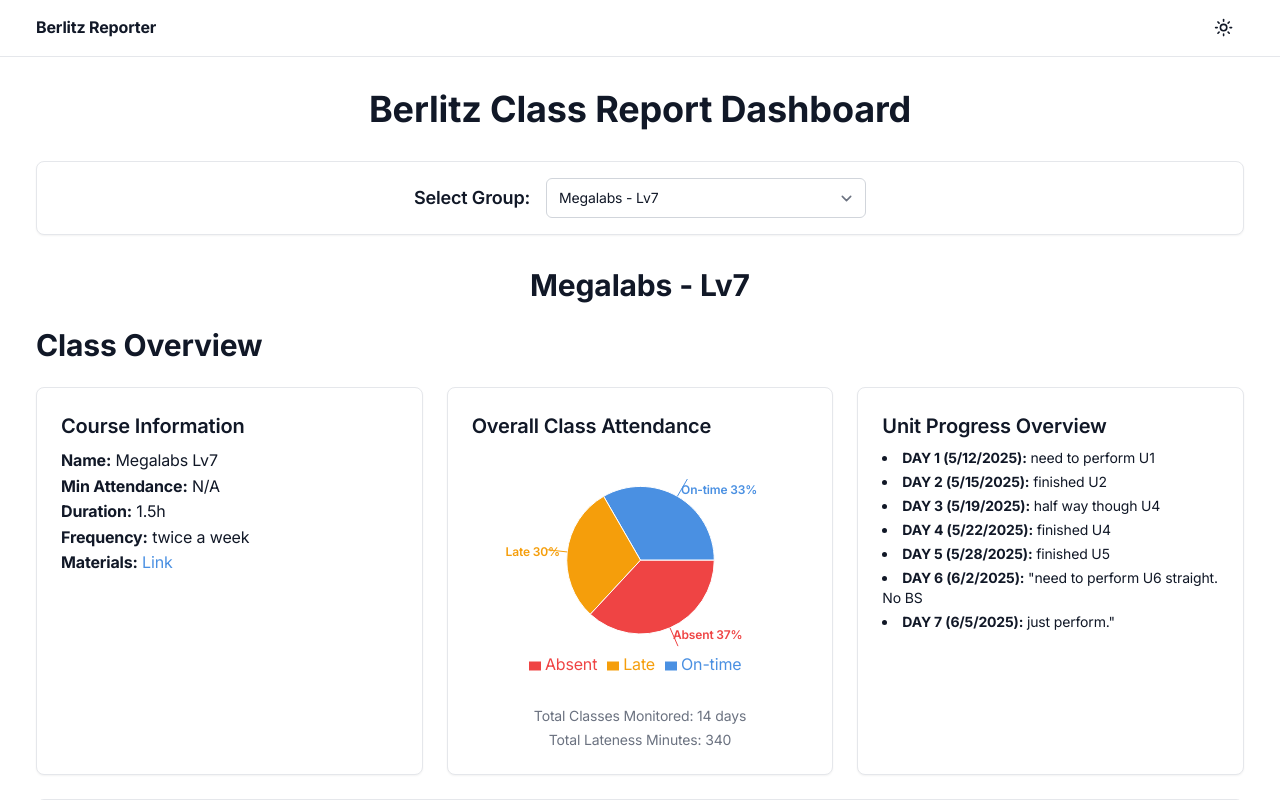
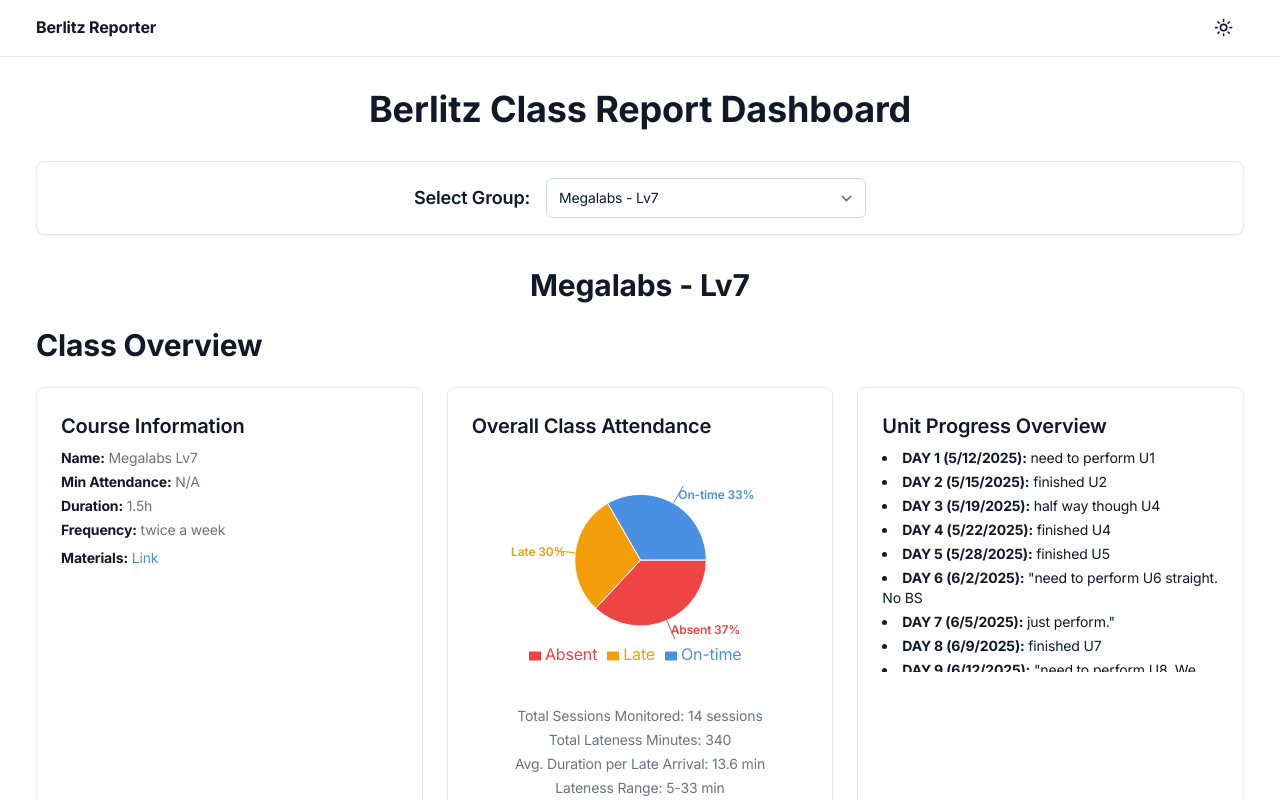
Before and after one commit to jf8989/berlitz-report, a Next.js app: page / in a window 1280 px wide. Shown: the top 800 px of the page. Built offline with nearby package versions, Linux system fonts and the light colour scheme.

Commit message:
refactor OverviewDashboard component; enhance lateness statistics calculations and improve tooltip styling

```diff
--- a/src/app/groups/[groupId]/students/[studentName]/page.tsx
+++ b/src/app/groups/[groupId]/students/[studentName]/page.tsx
@@ -1,6 +1,6 @@
 /* eslint-disable @typescript-eslint/no-unused-vars */
 // src/app/groups/[groupId]/students/[studentName]/page.tsx
-// This is a Server Component that will dynamically generate reports.
+"use client"; // This component uses recharts which requires client-side rendering
 
 import React from "react";
 import {
@@ -8,7 +8,7 @@
   ParsedBerlitzData,
   AttendanceRecord,
 } from "@/lib/dataParser";
-import { rawBerlitzGroups } from "@/data/berlitzData"; // Import all raw group data
+import { rawBerlitzGroups } from "@/data/berlitzData";
 import { Card } from "@/components/ui/Card";
 import Link from "next/link";
 import {
@@ -22,17 +22,12 @@
 
 interface StudentReportPageProps {
   params: {
-    groupId: string; // Matches [groupId] in the path
-    studentName: string; // Matches [studentName] in the path
+    groupId: string;
+    studentName: string;
   };
 }
 
-// Color scheme for charts
-const COLORS = ["var(--primary)", "var(--accent)", "var(--destructive)"];
-
 // Function to generate static paths for all students across all groups
-// This is for Static Site Generation (SSG) in Next.js.
-// It tells Next.js which paths to pre-render at build time.
 export async function generateStaticParams() {
   const allParsedData: ParsedBerlitzData[] =
     parseAllGroupsData(rawBerlitzGroups);
@@ -41,24 +36,28 @@
   allParsedData.forEach((group) => {
     group.metadata.studentNames.forEach((studentName) => {
       params.push({
-        groupId: encodeURIComponent(group.groupName), // URL-encode the group name
-        studentName: encodeURIComponent(studentName), // URL-encode the student name
+        groupId: encodeURIComponent(group.groupName),
+        studentName: encodeURIComponent(studentName),
       });
     });
   });
   return params;
 }
 
-export default function StudentReportPage({ params }: StudentReportPageProps) {
+const StudentReportPage = ({ params }: StudentReportPageProps) => {
   const { groupId, studentName } = params;
-  const decodedGroupId = decodeURIComponent(groupId); // Decode URL-encoded parts
+  const decodedGroupId = decodeURIComponent(groupId);
   const decodedStudentName = decodeURIComponent(studentName);
 
-  // Parse all data to find the specific group and student
-  const allParsedData: ParsedBerlitzData[] =
-    parseAllGroupsData(rawBerlitzGroups);
-  const currentGroupData = allParsedData.find(
-    (group) => group.groupName === decodedGroupId
+  // Note: For a client component, data fetching would ideally use a hook like `useSWR` or `react-query`.
+  // Since our data is static, we can parse it directly here.
+  const allParsedData: ParsedBerlitzData[] = React.useMemo(
+    () => parseAllGroupsData(rawBerlitzGroups),
+    []
+  );
+  const currentGroupData = React.useMemo(
+    () => allParsedData.find((group) => group.groupName === decodedGroupId),
+    [allParsedData, decodedGroupId]
   );
 
   if (!currentGroupData) {
@@ -93,7 +92,7 @@
         </h1>
         <Card className="p-6">
           <p className="text-lg text-muted-foreground">
-            No attendance data found for student:{" "}
+            No attendance data for student:{" "}
             <span className="font-semibold text-foreground">
               {decodedStudentName}
             </span>{" "}
@@ -111,9 +110,7 @@
     );
   }
 
-  // Calculate student-specific attendance stats
-  const totalClassesTrackedForStudent = studentRecords.length;
-  const presentCount = studentRecords.filter(
+  const onTimeCount = studentRecords.filter(
     (rec) => rec.status === "On-time"
   ).length;
   const absentCount = studentRecords.filter(
@@ -126,32 +123,38 @@
     (sum, rec) => sum + rec.minutesLate,
     0
   );
+  const totalSessionsTrackedForStudent = studentRecords.length;
 
   const attendanceRate =
-    totalClassesTrackedForStudent > 0
+    totalSessionsTrackedForStudent > 0
       ? (
-          ((presentCount + lateCount) / totalClassesTrackedForStudent) *
+          ((onTimeCount + lateCount) / totalSessionsTrackedForStudent) *
           100
-        ).toFixed(2)
+        ).toFixed(1)
       : "N/A";
 
-  // Parse attendance minimum from string, e.g., "60% attendance min to pass" -> 60
   const attendanceMinMatch =
     currentGroupData.metadata.attendanceMin.match(/(\d+)%/);
   const requiredMinAttendance = attendanceMinMatch
     ? parseInt(attendanceMinMatch[1], 10)
     : 0;
-
   const complianceStatus =
     parseFloat(attendanceRate) >= requiredMinAttendance
       ? "Meets Requirement"
       : "Does Not Meet Requirement";
 
   const studentAttendanceData = [
-    { name: "On-time", value: presentCount, fill: COLORS[0] },
-    { name: "Late", value: lateCount, fill: COLORS[1] },
-    { name: "Absent", value: absentCount, fill: COLORS[2] },
+    { name: "On-time", value: onTimeCount, fill: "var(--primary)" },
+    { name: "Late", value: lateCount, fill: "var(--warning)" },
+    { name: "Absent", value: absentCount, fill: "var(--destructive)" },
   ];
+
+  const tooltipStyle = {
+    backgroundColor: "var(--background)",
+    color: "var(--foreground)",
+    border: "1px solid var(--border)",
+    borderRadius: "var(--radius)",
+  };
 
   return (
     <main className="container mx-auto py-8 px-4">
@@ -167,43 +170,51 @@
           <h2 className="text-xl font-semibold mb-2 text-foreground">
             Summary
           </h2>
-          <p className="text-muted-foreground">
-            <strong>Course:</strong> {currentGroupData.metadata.name}{" "}
-            {currentGroupData.metadata.level}
+          <div className="space-y-1 text-sm text-muted-foreground">
+            <p>
+              <strong className="text-foreground">Course:</strong>{" "}
+              {currentGroupData.metadata.name} {currentGroupData.metadata.level}
             </p>
             {currentGroupData.metadata.additionalInfo.length > 0 && (
-            <p className="text-muted-foreground">
-              <strong>Additional Info:</strong>{" "}
+              <p>
+                <strong className="text-foreground">Additional Info:</strong>{" "}
                 {currentGroupData.metadata.additionalInfo.join(", ")}
               </p>
             )}
-          <p className="text-muted-foreground">
-            <strong>Total Classes Tracked:</strong>{" "}
-            {totalClassesTrackedForStudent}
+            {/* CHANGED: "Classes" to "Sessions" */}
+            <p>
+              <strong className="text-foreground">
+                Total Sessions Tracked:
+              </strong>{" "}
+              {totalSessionsTrackedForStudent}
             </p>
-          <p className="text-muted-foreground">
-            <strong>On-time:</strong> {presentCount} classes
+            <p>
+              <strong className="text-foreground">On-time:</strong>{" "}
+              {onTimeCount} sessions
             </p>
-          <p className="text-muted-foreground">
-            <strong>Late:</strong> {lateCount} classes ({totalMinutesLate} total
-            minutes late)
+            <p>
+              <strong className="text-foreground">Late:</strong> {lateCount}{" "}
+              sessions ({totalMinutesLate} total minutes late)
             </p>
-          <p className="text-muted-foreground">
-            <strong>Absent:</strong> {absentCount} classes
+            <p>
+              <strong className="text-foreground">Absent:</strong> {absentCount}{" "}
+              sessions
             </p>
-          <p className="text-muted-foreground text-lg mt-4">
-            <strong>Overall Attendance Rate (P+L):</strong>{" "}
+          </div>
+          <p className="text-lg mt-4">
+            <strong className="text-foreground">
+              Overall Attendance Rate:
+            </strong>{" "}
             <span className="font-bold text-foreground">{attendanceRate}%</span>
           </p>
           <p
             className={`font-bold text-lg mt-2 ${
               complianceStatus === "Meets Requirement"
-                ? "text-green-600"
-                : "text-red-600"
+                ? "text-success-600"
+                : "text-destructive"
             }`}
           >
-            Compliance: {complianceStatus} (Minimum:{" "}
-            {currentGroupData.metadata.attendanceMin})
+            Compliance: {complianceStatus} (Min: {requiredMinAttendance}%)
           </p>
         </Card>
 
@@ -211,15 +222,14 @@
           <h2 className="text-xl font-semibold mb-2 text-foreground">
             Attendance Breakdown
           </h2>
-          <ResponsiveContainer width="100%" height={200}>
+          <ResponsiveContainer width="100%" height={250}>
             <PieChart>
               <Pie
                 data={studentAttendanceData}
                 cx="50%"
                 cy="50%"
-                outerRadius={80}
+                outerRadius="80%"
                 dataKey="value"
-                labelLine={false}
                 label={({ name, percent }) =>
                   `${name} ${((percent ?? 0) * 100).toFixed(0)}%`
                 }
@@ -228,7 +238,7 @@
                   <Cell key={`cell-${index}`} fill={entry.fill} />
                 ))}
               </Pie>
-              <Tooltip />
+              <Tooltip contentStyle={tooltipStyle} />
               <Legend />
             </PieChart>
           </ResponsiveContainer>
@@ -240,42 +250,42 @@
           Detailed Attendance Log
         </h2>
         <div className="overflow-x-auto">
-          <table className="min-w-full divide-y divide-gray-200 dark:divide-gray-700">
-            <thead className="bg-gray-50 dark:bg-gray-800">
+          <table className="min-w-full divide-y divide-border">
+            <thead className="bg-muted">
               <tr>
                 <th
                   scope="col"
-                  className="px-6 py-3 text-left text-xs font-medium text-gray-500 uppercase tracking-wider"
+                  className="px-6 py-3 text-left text-xs font-medium text-muted-foreground uppercase tracking-wider"
                 >
                   Day
                 </th>
                 <th
                   scope="col"
-                  className="px-6 py-3 text-left text-xs font-medium text-gray-500 uppercase tracking-wider"
+                  className="px-6 py-3 text-left text-xs font-medium text-muted-foreground uppercase tracking-wider"
                 >
                   Date
                 </th>
                 <th
                   scope="col"
-                  className="px-6 py-3 text-left text-xs font-medium text-gray-500 uppercase tracking-wider"
+                  className="px-6 py-3 text-left text-xs font-medium text-muted-foreground uppercase tracking-wider"
                 >
                   Status
                 </th>
                 <th
                   scope="col"
-                  className="px-6 py-3 text-left text-xs font-medium text-gray-500 uppercase tracking-wider"
+                  className="px-6 py-3 text-left text-xs font-medium text-muted-foreground uppercase tracking-wider"
                 >
                   Minutes Late
                 </th>
               </tr>
             </thead>
-            <tbody className="bg-white divide-y divide-gray-200 dark:bg-gray-900 dark:divide-gray-700">
+            <tbody className="bg-card divide-y divide-border">
               {studentRecords.map((record, index) => (
                 <tr key={index}>
-                  <td className="px-6 py-4 whitespace-nowrap text-sm font-medium text-gray-900 dark:text-gray-100">
+                  <td className="px-6 py-4 whitespace-nowrap text-sm font-medium text-foreground">
                     {record.day}
                   </td>
-                  <td className="px-6 py-4 whitespace-nowrap text-sm text-gray-500 dark:text-gray-400">
+                  <td className="px-6 py-4 whitespace-nowrap text-sm text-muted-foreground">
                     {record.date}
                   </td>
                   <td className="px-6 py-4 whitespace-nowrap text-sm">
@@ -283,16 +293,16 @@
                       className={`px-2 inline-flex text-xs leading-5 font-semibold rounded-full
                       ${
                         record.status === "On-time"
-                          ? "bg-green-100 text-green-800 dark:bg-green-900 dark:text-green-100"
+                          ? "bg-success-100 text-success-800 dark:bg-success-900 dark:text-success-100"
                           : record.status === "Late"
-                          ? "bg-yellow-100 text-yellow-800 dark:bg-yellow-900 dark:text-yellow-100"
-                          : "bg-red-100 text-red-800 dark:bg-red-900 dark:text-red-100"
+                          ? "bg-warning-100 text-warning-800 dark:bg-warning-900 dark:text-warning-100"
+                          : "bg-destructive/20 text-destructive dark:bg-destructive/30"
                       }`}
                     >
                       {record.status}
                     </span>
                   </td>
-                  <td className="px-6 py-4 whitespace-nowrap text-sm text-gray-500 dark:text-gray-400">
+                  <td className="px-6 py-4 whitespace-nowrap text-sm text-muted-foreground">
                     {record.minutesLate > 0 ? record.minutesLate : "-"}
                   </td>
                 </tr>
@@ -307,4 +317,6 @@
       </Link>
     </main>
   );
-}
+};
+
+export default StudentReportPage;
--- a/src/components/OverviewDashboard.tsx
+++ b/src/components/OverviewDashboard.tsx
@@ -30,27 +30,24 @@
   outerRadius = 0,
   percent = 0,
   name = "",
-}: Partial<{
-  cx: number;
-  cy: number;
-  midAngle: number;
-  innerRadius: number;
-  outerRadius: number;
-  percent: number;
-  name: string;
-}>) => {
+}: {
+  cx?: number;
+  cy?: number;
+  midAngle?: number;
+  innerRadius?: number;
+  outerRadius?: number;
+  percent?: number;
+  name?: string;
+}) => {
   const RADIAN = Math.PI / 180;
-  // Position the label outside the pie chart
-  const radius = innerRadius + (outerRadius - innerRadius) * 1.1;
+  const radius = innerRadius + (outerRadius - innerRadius) * 1.15;
   const x = cx + radius * Math.cos(-midAngle * RADIAN);
   const y = cy + radius * Math.sin(-midAngle * RADIAN);
   const percentage = (percent * 100).toFixed(0);
 
-  // Determine text anchor based on label position
   const textAnchor = x > cx ? "start" : "end";
 
-  // Determine text color based on the status name for better contrast
-  let textColor = "var(--foreground)"; // Default text color
+  let textColor = "var(--foreground)";
   if (name === "Late") {
     textColor = "var(--warning)";
   } else if (name === "Absent") {
@@ -66,7 +63,7 @@
       fill={textColor}
       textAnchor={textAnchor}
       dominantBaseline="central"
-      className="text-xs font-semibold" // Use Tailwind classes for styling
+      className="text-xs font-semibold"
     >
       {`${name} ${percentage}%`}
     </text>
@@ -91,9 +88,31 @@
     0
   );
 
+  // --- REVISED LOGIC: Lateness Statistics Calculations ---
+  // Count only the specific instances of lateness.
+  const totalLateIncidents = attendance.filter(
+    (rec) => rec.status === "Late" && rec.minutesLate > 0
+  ).length;
+
+  // Calculate the average by dividing total minutes by the number of incidents.
+  const averageDurationPerLateArrival =
+    totalLateIncidents > 0
+      ? (totalMinutesLate / totalLateIncidents).toFixed(1)
+      : "0.0";
+  // --- END OF REVISED LOGIC ---
+
+  const latenessValues = attendance
+    .filter((rec) => rec.status === "Late" && rec.minutesLate > 0)
+    .map((rec) => rec.minutesLate);
+
+  const minLateness =
+    latenessValues.length > 0 ? Math.min(...latenessValues) : 0;
+  const maxLateness =
+    latenessValues.length > 0 ? Math.max(...latenessValues) : 0;
+
   const overallAttendanceData = [
     { name: "On-time", value: onTimeCount, fill: "var(--primary)" },
-    { name: "Late", value: lateCount, fill: "var(--warning)" }, // CHANGED: Use warning color for better contrast
+    { name: "Late", value: lateCount, fill: "var(--warning)" },
     { name: "Absent", value: absentCount, fill: "var(--destructive)" },
   ];
 
@@ -110,25 +129,38 @@
     };
   });
 
+  const tooltipStyle = {
+    backgroundColor: "var(--background)",
+    color: "var(--foreground)",
+    border: "1px solid var(--border)",
+    borderRadius: "var(--radius)",
+  };
+
   return (
     <div className="grid grid-cols-1 md:grid-cols-2 lg:grid-cols-3 gap-6">
-      <Card>
+      <Card className="flex flex-col">
         <h3 className="text-xl font-semibold mb-2">Course Information</h3>
+        <div className="space-y-1 text-sm text-muted-foreground">
           <p>
-          <strong>Name:</strong> {metadata.name} {metadata.level}
+            <strong className="text-foreground">Name:</strong> {metadata.name}{" "}
+            {metadata.level}
           </p>
           <p>
-          <strong>Min Attendance:</strong> {metadata.attendanceMin}
+            <strong className="text-foreground">Min Attendance:</strong>{" "}
+            {metadata.attendanceMin}
           </p>
           <p>
-          <strong>Duration:</strong> {metadata.duration}
+            <strong className="text-foreground">Duration:</strong>{" "}
+            {metadata.duration}
           </p>
           <p>
-          <strong>Frequency:</strong> {metadata.frequency}
+            <strong className="text-foreground">Frequency:</strong>{" "}
+            {metadata.frequency}
           </p>
+        </div>
         {metadata.materialsLink !== "N/A" && (
-          <p>
-            <strong>Materials:</strong>{" "}
+          <p className="mt-2 text-sm">
+            <strong className="text-foreground">Materials:</strong>{" "}
             <a
               href={metadata.materialsLink}
               target="_blank"
@@ -144,43 +176,44 @@
       <Card>
         <h3 className="text-xl font-semibold mb-2">Overall Class Attendance</h3>
         <ResponsiveContainer width="100%" height={250}>
-          <PieChart margin={{ top: 20, right: 30, bottom: 20, left: 30 }}>
+          <PieChart margin={{ top: 30, right: 40, bottom: 30, left: 40 }}>
             <Pie
               data={overallAttendanceData}
               cx="50%"
               cy="50%"
-              outerRadius="80%" // Make radius responsive
+              outerRadius="80%"
               dataKey="value"
-              labelLine={true} // Re-enable label lines to prevent overlap
-              label={renderCustomizedLabel} // Use our custom label renderer
+              labelLine={true}
+              label={renderCustomizedLabel}
             >
               {overallAttendanceData.map((entry, index) => (
                 <Cell key={`cell-${index}`} fill={entry.fill} />
               ))}
             </Pie>
-            <Tooltip
-              contentStyle={{
-                backgroundColor: "var(--card)",
-                borderColor: "var(--border)",
-              }}
-            />
+            <Tooltip contentStyle={tooltipStyle} />
             <Legend iconSize={12} />
           </PieChart>
         </ResponsiveContainer>
-        <div className="text-center mt-2 space-y-1">
-          <p className="text-sm text-muted-foreground">
-            Total Classes Monitored: {totalClassesTracked} days
+        <div className="text-center mt-2 space-y-1 text-sm text-muted-foreground">
+          <p>Total Sessions Monitored: {totalClassesTracked} sessions</p>
+          <p>Total Lateness Minutes: {totalMinutesLate}</p>
+          {/* UPDATED: New label and value for lateness average */}
+          <p>
+            Avg. Duration per Late Arrival: {averageDurationPerLateArrival} min
           </p>
-          {/* REMOVED: "Total Observed Instances" line is gone */}
-          <p className="text-sm text-muted-foreground">
-            Total Lateness Minutes: {totalMinutesLate}
+          {latenessValues.length > 0 ? (
+            <p>
+              Lateness Range: {minLateness}-{maxLateness} min
             </p>
+          ) : (
+            <p>Lateness Range: N/A</p>
+          )}
         </div>
       </Card>
 
       <Card className="md:col-span-2 lg:col-span-1">
         <h3 className="text-xl font-semibold mb-2">Unit Progress Overview</h3>
-        <ul className="list-disc list-inside text-sm max-h-48 overflow-y-auto">
+        <ul className="list-disc list-inside text-sm max-h-56 overflow-y-auto">
           {progress.length > 0 ? (
             progress.map((item, index) => (
               <li key={index} className="mb-1">
@@ -207,16 +240,10 @@
           >
             <XAxis dataKey="student" tick={{ fontSize: 12 }} />
             <YAxis />
-            <Tooltip
-              contentStyle={{
-                backgroundColor: "var(--card)",
-                borderColor: "var(--border)",
-              }}
-            />
+            <Tooltip contentStyle={tooltipStyle} />
             <Legend />
             <Bar dataKey="On-time" stackId="a" fill="var(--primary)" />
-            <Bar dataKey="Late" stackId="a" fill="var(--warning)" />{" "}
-            {/* CHANGED: Use warning color */}
+            <Bar dataKey="Late" stackId="a" fill="var(--warning)" />
             <Bar dataKey="Absent" stackId="a" fill="var(--destructive)" />
           </BarChart>
         </ResponsiveContainer>
```
Lines whose indentation alone changed are shown as unchanged.
